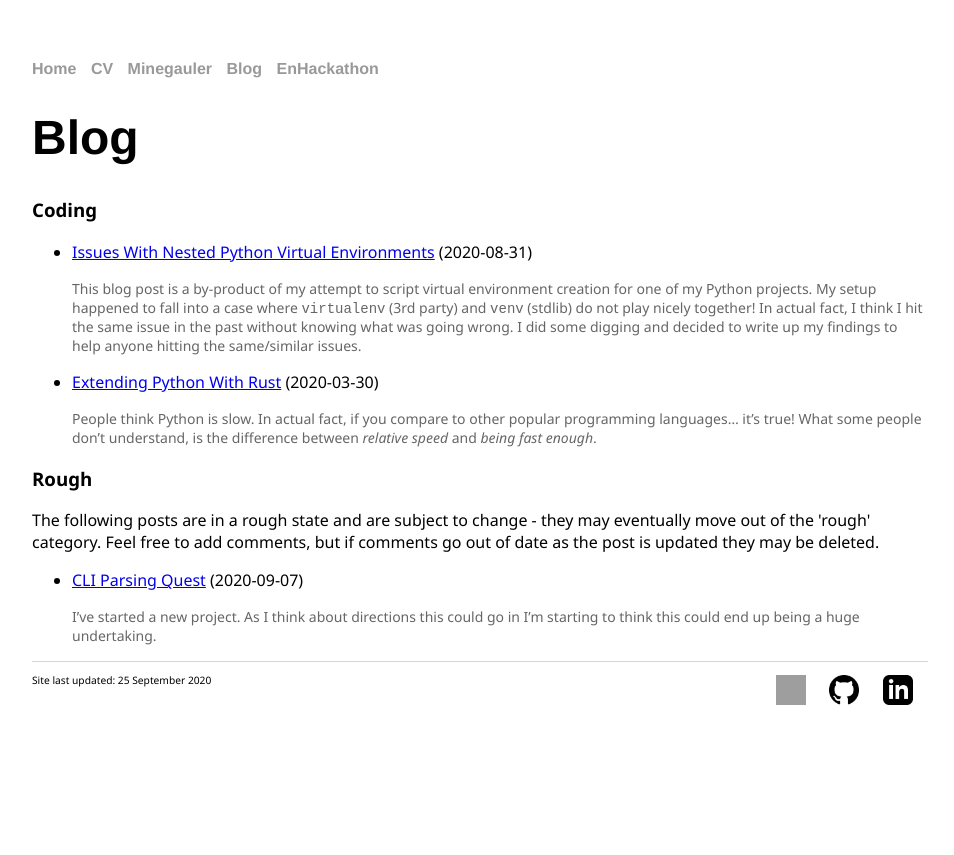
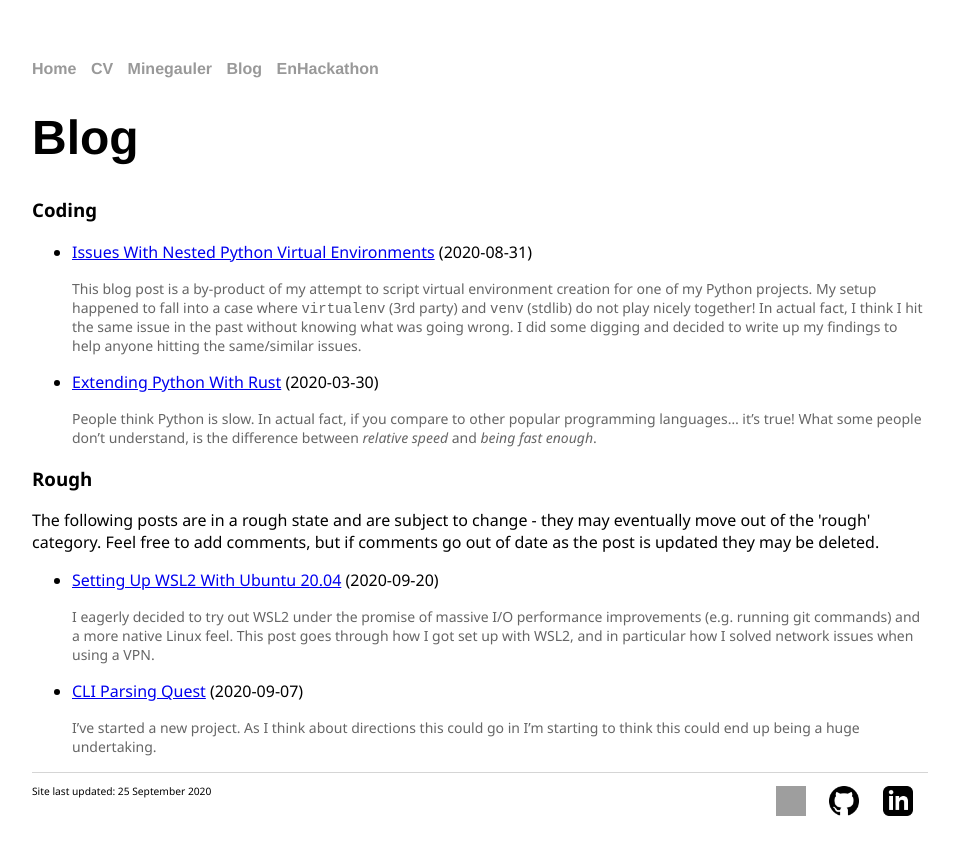
Before and after one commit to LewisGaul/LewisGaul.github.io, a Jekyll site: the page built from blog.html, in a window 1280 px wide. Shown: the top 855 px of the page, without its empty margins (160-1114 px from the left). Built offline with Jekyll 4.4.1, drawn with Linux system fonts in a browser that asks for light colours; some of the changed lines change nothing that is shown; grey boxes are pictures that could not be loaded.

Commit message:
Add WSL2 setup blog post

````diff
--- /dev/null
+++ b/_posts/rough/2020-09-20-wsl2-setup.md
@@ -0,0 +1,124 @@
+---
+title: Setting Up WSL2 With Ubuntu 20.04
+layout: post
+categories: [rough, coding]
+tags: [linux, ubuntu, wsl]
+---
+
+
+I eagerly decided to try out WSL2 under the promise of massive I/O performance improvements (e.g. running git commands) and a more native Linux feel. This post goes through how I got set up with WSL2, and in particular how I solved network issues when using a VPN.
+
+See [this article](https://docs.microsoft.com/en-us/windows/wsl/compare-versions#whats-new-in-wsl-2) by Microsoft for a comparison of WSL1 and WSL2.
+
+There are various posts online with instructions for the initial setup of WSL2, e.g. <https://www.omgubuntu.co.uk/how-to-install-wsl2-on-windows-10> - this part all went smoothly for me.
+
+
+## General Linux/Ubuntu Setup
+
+I'm using Ubuntu 20.04 ('focal'). Note this comes with python3.8 and no python2. Below are the basic setup steps I went through to install packages I regularly use - these are personal to me, and this is mainly intended to serve as an example!
+
+ - Copied in my home directory files:
+   - `.bashrc`
+   - `.screenrc`
+   - `.inputrc`
+   - `.profile`
+   - `.gitconfig`
+   - ...
+ - Added to sudoers file to allow running commands under sudo without entering password:
+   - Run '`sudo visudo`'
+   - Add '`<user> ALL=(ALL) NOPASSWD:ALL`'
+ - Added repositories with '`sudo apt-add-repository <repo>`':
+   - [`ppa:deadsnakes/ppa`](https://launchpad.net/~deadsnakes/+archive/ubuntu/ppa) - for Python packages
+ - Installed desired packages with '`sudo apt install <pkg>`' (after '`sudo apt update`'):
+   - `python3-pip python3-venv` - Python3.8 packages
+   - `python2.7 python2.7-dev`
+   - `python3.5 python3.5-dev python3.5-venv`
+   - ... \[more python versions\] ...
+   - `npm` - for web development stuff
+   - `pkg-config` - needed for discovery of OpenSSL
+   - `ruby-full build-essential zlib1g-dev` - for Jekyll (GH pages)
+ - Installed global Python packages:
+   - `pip3 install --user pipx`
+   - `pipx install virtualenv`
+   - `pipx install ipython`
+   - `pipx install black`
+   - `pipx install isort`
+   - `pipx install mypy`
+   - `pipx install pylint`
+ - Installed global NPM packages:
+   - `sudo npm install -g yarn`
+   - `sudo npm install -g elm --unsafe-perm=true --allow-root`
+ - Set up Rust:
+   - `curl --proto '=https' --tlsv1.2 -sSf https://sh.rustup.rs | sh`
+   - `cargo install cargo-edit`
+ - Installed Ruby gems:
+   - `gem install bundler`
+   - `gem install jekyll`
+
+
+## Network Connectivity Problems
+
+### No Connectivity At All
+
+Everything worked fine for me at first, but once I connected to my work VPN (Cisco Anyconnect), WSL lost any network connectivity (unable to ping IP addresses).
+
+After lots of searching online, I've managed to arrive at a somewhat-workable solution. It feels a bit hacky and unfortunately I haven't managed to automate it fully, but at least I'm able to get things working. My solution is effectively the one given in [this GitHub issue comment](https://github.com/microsoft/WSL/issues/4277#issuecomment-636347608).
+
+It seems the main issue here is that the VPN is setting itself as the highest priority in terms of getting network packets, meaning packets never reach WSL. The following commands can be run in Windows PowerShell (in admin mode) to correct this:
+```bat
+Get-NetIPInterface -InterfaceAlias "vEthernet (WSL)" | Set-NetIPInterface -InterfaceMetric 1
+Get-NetAdapter | Where-Object {$_.InterfaceDescription -Match "Cisco AnyConnect"} | Set-NetIPInterface -InterfaceMetric 6000
+```
+
+
+### No DNS
+
+After running the above, I found I was able to ping IP addresses from WSL, but DNS still wasn't working. There's a load more discussion online about this issue (and I've previously hit it in WSL1 too), but my solution is given below.
+
+In WSL, edit `/etc/resolve.conf` to point to the correct DNS server. By default it will point to an IP address it has for the Windows host, but when the VPN is running it should point to the VPN's DNS server.
+
+The correct DNS server IP address can be obtained by running '`ipconfig /all`' in Windows PowerShell (look for entry with "Cisco AnyConnect" in the description).
+
+I managed to boil this down to an alias in WSL (after installing `dos2unix` through `apt`):
+```bash
+alias powershell='/mnt/c/Windows/System32/WindowsPowerShell/v1.0/powershell.exe'
+alias fixdns='powershell -Command "Get-DnsClientServerAddress -AddressFamily IPv4 | Select-Object -ExpandProperty ServerAddresses" | tac | sed "s/^/nameserver /" | dos2unix | sudo tee /etc/resolv.conf'
+```
+
+With this in place (e.g. in your `.bashrc`), DNS can be fixed by running '`fixdns`' whenever things break (due to VPN going on/off).
+
+
+## Other Issues
+
+ - I use [`wsltty`](https://github.com/mintty/wsltty) as my terminal for WSL (would recommend). For some reason it didn't seem to want to start with WSL2, but installing a newer version seemed to fix it.
+
+   After doing this, I found that within `screen` the mouse scroll wheel would map onto the up/down arrows, rather than scrolling in the terminal like it used to. To fix this, I needed this line in my `.screenrc` (the glob star is important):
+   ```
+   termcapinfo xterm* ti@:te@
+   ```
+
+ - When trying to use `screen` I hit "`Cannot make directory '/var/run/screen': Permission denied`", which I fixed using [this workaround](https://github.com/microsoft/WSL/issues/1245#issuecomment-400855065).
+
+ - When connecting to an X11 server (I'm using XLaunch) I had to use the IP address of the Windows host in the `DISPLAY` environment variable. I did this with:
+   ```bash
+   export DISPLAY="$(cat /etc/resolv.conf | grep nameserver | awk '{print $2}' | head -n 1):0"
+   ```
+
+   I also had to select the box in XLaunch to "Disable Server Access Control".
+
+   Unfortunately I haven't managed to get this working with VPN on - I'm unable to even ping the Windows host for some reason.
+
+   What's more, the performance seems to be much worse than it was with WSL1, and in some cases simply insufficient.
+
+ - File watching seems not to work (with '`jekyll serve`' specifically), despite it working fine under WSL1... This is precisely the kind of thing I expected to get better with WSL2, not worse!
+
+
+## Conclusion
+
+I'm a bit disappointed with this transition to WSL2 not being more of a smooth ride. I think part of the problem is that I've got used to being able to treat Windows and WSL as running on the same machine, whereas WSL2 is more noticeably its own (virtual) machine.
+
+The biggest issues for me are:
+ - Issues with network when using VPN, requiring hacks to fix.
+ - Degraded cross-OS performance (X-server, and file access).
+
+I may end up switching back to WSL1 because of these problems, but hopefully they will be addressed in WSL2 at some point!
--- a/_sass/main.scss
+++ b/_sass/main.scss
@@ -71,6 +71,9 @@ nav a:hover {
   color: #666;
 }
 
+pre.highlight {
+  overflow-x: auto;
+}
 
 /* Footer styling */
 
````
